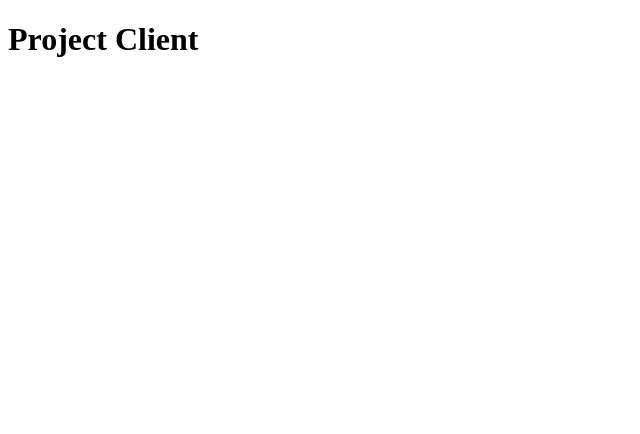
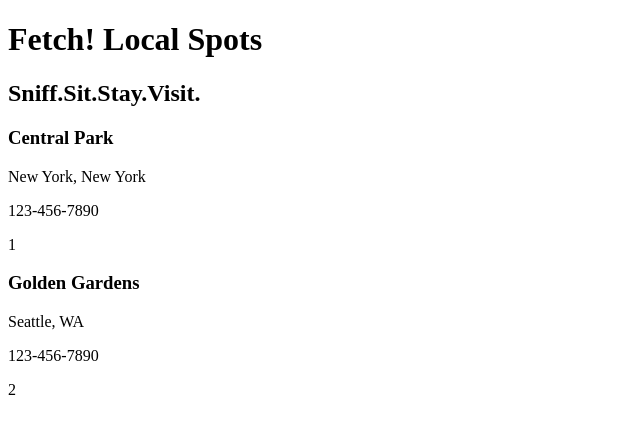
Before and after one commit to zhus-on-first/fetch-local-spot, a React (Create React App) app in the folder client/: page / in a window 1280 px wide. Shown: the top 434 px of the page, without its empty margins (0-640 px from the left). Built offline with nearby package versions, Linux system fonts and the light colour scheme.

Commit message:
dynamically render 2 hardcoded locations

```diff
--- a/client/src/components/App.js
+++ b/client/src/components/App.js
@@ -1,8 +1,19 @@
 import React, { useEffect, useState } from "react";
 import { Switch, Route } from "react-router-dom";
 
+import LocationList from "./LocationList";
+
 function App() {
-  return <h1>Project Client</h1>;
+
+  return (
+    <div className="App">
+      <h1>Fetch! Local Spots</h1>
+      <h2>Sniff.Sit.Stay.Visit.</h2>
+
+      <LocationList />
+
+    </div>
+  );
 }
 
 export default App;
--- /dev/null
+++ b/client/src/components/LocationCard.js
@@ -0,0 +1,15 @@
+import React, { useEffect, useState } from "react";
+
+function LocationCard({ location }) {
+    return (
+        <div>
+            <h3>{location.name}</h3>
+            <p>{location.address}</p>
+            <p>{location.phone}</p>
+            <p>{location.location_type_id}</p>
+        </div>
+    );
+}
+
+
+export default LocationCard
--- /dev/null
+++ b/client/src/components/LocationList.js
@@ -0,0 +1,30 @@
+import React, { useEffect, useState } from "react";
+import LocationCard from "./LocationCard";
+
+function LocationList() {
+    const locations = [
+        {
+            id: 1,
+            name: "Central Park",
+            address: "New York, New York",
+            phone: "123-456-7890",
+            location_type_id: 1
+        },
+        {
+            id: 2,
+            name: "Golden Gardens",
+            address: "Seattle, WA",
+            phone: "123-456-7890",
+            location_type_id: 2
+        }
+    ]
+    return (
+        <div>
+            {locations.map((location) => (
+                <LocationCard key={location.id} location={location} />
+            ))}
+        </div>
+    );
+}
+
+export default LocationList
```
Also changed, not shown: 2 other files (tests, documents, lock files or other folders).
